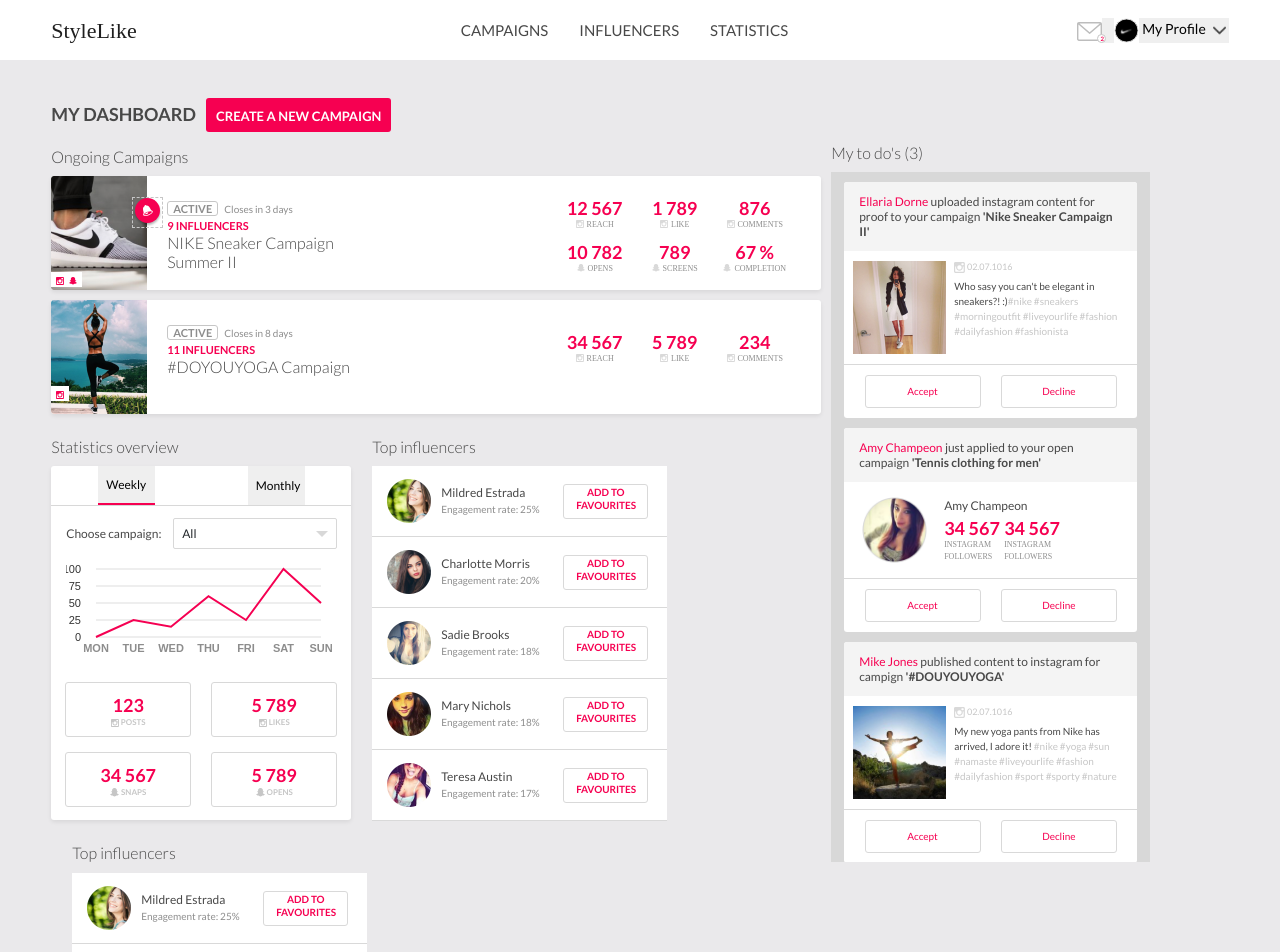
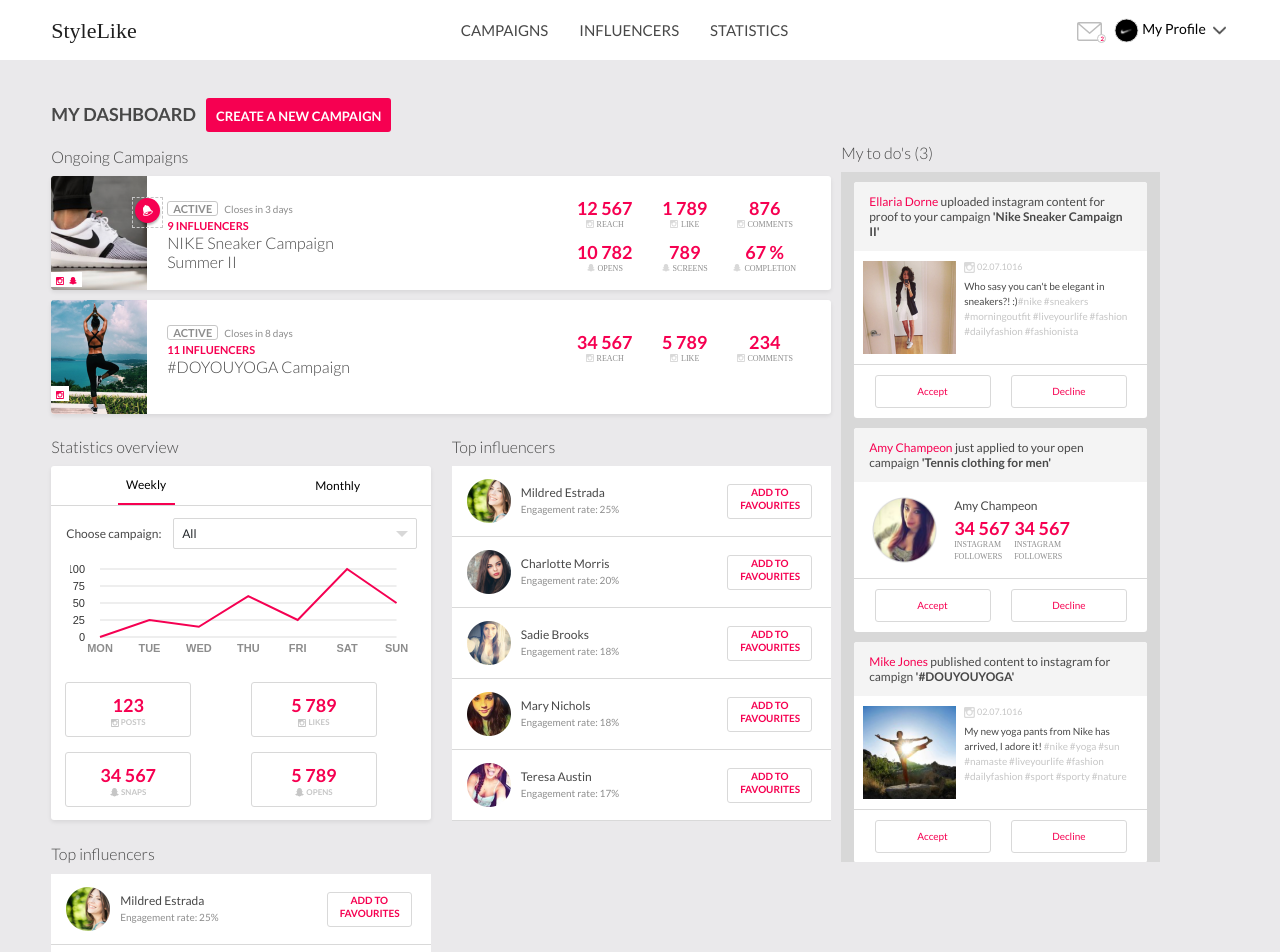
Before and after one commit to saransh-dhama/DesignTaskReact, a React (Create React App) app: page / in a window 1280 px wide. Shown: the top 952 px of the page. Built offline with nearby package versions, Linux system fonts and the light colour scheme.

Commit message:
Finished stats div

```diff
--- a/src/components/navigation/navigationComponents/desktop/elementStyles.js
+++ b/src/components/navigation/navigationComponents/desktop/elementStyles.js
@@ -75,6 +75,7 @@
 	font-size: 1.4em;
 	padding: 0px;
 	padding-left: 12px;
+	background: white;
 	img {
 		margin-right: 3px;
 	}
--- a/src/pages/home/IndexElementStyles.js
+++ b/src/pages/home/IndexElementStyles.js
@@ -46,6 +46,7 @@
 	@media (min-width: 813px) {
 		.home-page__section__container {
 			padding-left: 0px;
+			padding-right: 0px;
 		}
 	}
 `;
@@ -90,31 +91,15 @@
 
 export const StatsInfluencersWrapperDiv = styled.div`
 	padding: 13px 15px 15px 15px;
-	display: inline-flex;
-	justify-content: flex-start;
-`;
-export const StatisticsDiv = styled.div`
-	width: 300px;
-	@media (max-width: 990px) {
-		width: 100%;
-		max-width: 100%;
-		margin-right: unset;
+	display: grid;
+	grid-column-gap: 21px;
+	grid-row-gap: 23px;
+	/* grid-template-columns: 300px 297px 1fr; */
+	grid-template-columns: repeat(auto-fit, minmax(300px, 1fr));
+	@media (max-width: 813px) {
+		grid-template-columns: repeat(auto-fill, 100%);
 	}
 `;
+export const StatisticsDiv = styled.div``;
 
-export const InfluencersDiv = styled.div`
-	padding: 0px;
-	width: 33.33%;
-	min-width: 295px;
-	margin-left: 21px;
-	@media (max-width: 990px) {
-		width: 100%;
-		max-width: 100%;
-		margin-bottom: 23px;
-	}
-	@media (max-width: 813px) {
-		width: 100%;
-		max-width: 100%;
-		padding: 15px;
-	}
-`;
+export const InfluencersDiv = styled.div``;
--- a/src/pages/home/homePageComponents/statsBlock/index.js
+++ b/src/pages/home/homePageComponents/statsBlock/index.js
@@ -1,136 +1,19 @@
 import React, { useState, useEffect } from 'react';
-import styled from 'styled-components';
 import Chart from './chart';
 import Insta from '../../../../assets/svg/insta';
 import Snap from '../../../../assets/svg/snap';
-
-export const StatsDiv = styled.div`
-	width: 100%;
-	background-color: white;
-	height: 354px;
-	box-shadow: 0 2px 4px 0 rgba(0, 0, 0, 0.08);
-	border-radius: ${(props) => props.theme.radius};
-	margin-bottom: 23px;
-`;
-export const TabDiv = styled.div`
-	width: 100%;
-	height: 40px;
-	border-bottom: 1px solid #d8d8d8;
-	display: flex;
-	justify-content: space-around;
-`;
-export const TabButton = styled.button`
-	border: none;
-	width: 57px;
-	padding: 8px;
-	font-size: 1.2em;
-	${(props) =>
-		props.active
-			? `border-bottom: 2px solid ${props.theme.primaryColor};`
-			: null}
-`;
-export const DropDownDiv = styled.div`
-	width: 100%;
-	display: flex;
-	padding: 12px 14px 10px 15px;
-	align-items: baseline;
-	.text {
-		font-size: 1.2em;
-		letter-spacing: 0;
-		text-align: left;
-		margin-right: 11px;
-		width: 96px;
-	}
-	.btn-group {
-		padding: 0px;
-		.dropDownButton {
-			border: 1px solid #d8d8d8;
-			font-size: 1.2em;
-			text-align: left;
-			padding: 6px 8px;
-			height: 31px;
-			&:after {
-				border: 4px;
-				border-top: 6px solid #d8d8d8;
-				border-right: 6px solid transparent;
-				border-bottom: 0;
-				border-left: 6px solid transparent;
-				right: 8px;
-				position: absolute;
-				top: 12px;
-			}
-		}
-	}
-`;
-export const ChartDiv = styled.div`
-	width: 90%;
-	height: 98px;
-	position: relative;
-	margin: auto;
-	[dominant-baseline~='text-before-edge'] {
-		font-size: 11px !important;
-		font-weight: ${(props) => props.theme.fontBold};
-		fill: #8d8d8d !important;
-	}
-`;
-export const StatNumbersDiv = styled.div`
-	padding: 25px 14px 14px 14px;
-	display: grid;
-	grid-column-gap: 20px;
-	grid-row-gap: 15px;
-	grid-template-columns: auto auto;
-	.eachStatBlock {
-		display: flex;
-		flex-direction: column;
-		width: 126px;
-		height: 55px;
-		border: 1px solid #d8d8d8;
-		border-radius: 3px;
-		justify-content: center;
-		cursor: pointer;
-		.number {
-			font-weight: ${(props) => props.theme.fontBold};
-			font-size: 1.8em;
-			color: ${(props) => props.theme.primaryColor};
-			text-align: center;
-			display: block;
-			margin-bottom: -3px;
-		}
-		.type {
-			display: block;
-			font-weight: ${(props) => props.theme.fontBold};
-			font-size: 0.8em;
-			color: ${(props) => props.theme.colorLightEx};
-			text-align: center;
-			text-transform: uppercase;
-			svg {
-				margin-right: 2px;
-				#instaIconSvg,
-				#snap {
-					fill: ${(props) => props.theme.colorLightEx};
-				}
-			}
-		}
-		&:hover {
-			background: ${(props) => props.theme.primaryColor};
-			box-shadow: inset 0 1px 1px 0 #950031;
-			.number,
-			.type {
-				color: white;
-			}
-			svg {
-				#instaIconSvg,
-				#snap {
-					fill: white;
-				}
-			}
-		}
-	}
-`;
-
+import {
+	StatsDiv,
+	TabDiv,
+	TabButton,
+	DropDownDiv,
+	ChartDiv,
+	StatNumbersDiv,
+} from './statsBlockElementStyles';
 const StatsBlock = ({ data, ...props }) => {
 	const [isWeekly, setIsWeekly] = useState(true);
 	const [allData, setData] = useState(data.weekly);
+	const [isDropdownVisible, setDropdownVisible] = useState(false);
 	const statData = allData[0];
 	const toggleWeekly = () => {
 		setIsWeekly(!isWeekly);
@@ -148,7 +31,10 @@
 					Monthly
 				</TabButton>
 			</TabDiv>
-			<DropDownDiv className='dropdown__div'>
+			<DropDownDiv
+				className='dropdown__div'
+				isDropdownVisible={isDropdownVisible}
+			>
 				<span className='text'>Choose campaign:</span>
 				<div className='btn-group col'>
 					<button
@@ -157,19 +43,20 @@
 						data-toggle='dropdown'
 						aria-haspopup='true'
 						aria-expanded='false'
+						onClick={() => setDropdownVisible(true)}
 					>
 						All
 					</button>
 					<div className='dropdown-menu'>
-						<a className='dropdown-item' href='#'>
+						<button className='dropdown-item' href='#'>
 							All
-						</a>
-						<a className='dropdown-item' href='#'>
+						</button>
+						<button className='dropdown-item' href='#'>
 							NIKE Sneaker Campaign Summer II
-						</a>
-						<a className='dropdown-item' href='#'>
+						</button>
+						<button className='dropdown-item' href='#'>
 							#DOYOUYOGA Campaign
-						</a>
+						</button>
 					</div>
 				</div>
 			</DropDownDiv>
--- /dev/null
+++ b/src/pages/home/homePageComponents/statsBlock/statsBlockElementStyles.js
@@ -0,0 +1,137 @@
+import styled from 'styled-components';
+
+export const StatsDiv = styled.div`
+	width: 100%;
+	background-color: white;
+	height: 354px;
+	box-shadow: 0 2px 4px 0 rgba(0, 0, 0, 0.08);
+	border-radius: ${(props) => props.theme.radius};
+`;
+export const TabDiv = styled.div`
+	width: 100%;
+	height: 40px;
+	border-bottom: 1px solid #d8d8d8;
+	display: flex;
+	justify-content: space-around;
+`;
+export const TabButton = styled.button`
+	border: none;
+	width: 57px;
+	padding: 8px;
+	font-size: 1.2em;
+	background: white;
+	${(props) =>
+		props.active
+			? `border-bottom: 2px solid ${props.theme.primaryColor};`
+			: null}
+`;
+export const DropDownDiv = styled.div`
+	width: 100%;
+	display: flex;
+	padding: 12px 14px 10px 15px;
+	align-items: baseline;
+
+	.text {
+		font-size: 1.2em;
+		letter-spacing: 0;
+		text-align: left;
+		margin-right: 11px;
+		width: 96px;
+	}
+	.btn-group {
+		padding: 0px;
+		.dropDownButton {
+			border: 1px solid #d8d8d8;
+			font-size: 1.2em;
+			text-align: left;
+			padding: 6px 8px;
+			height: 31px;
+			&:after {
+				border: 4px;
+				border-top: 6px solid #d8d8d8;
+				border-right: 6px solid transparent;
+				border-bottom: 0;
+				border-left: 6px solid transparent;
+				right: 8px;
+				position: absolute;
+				top: 12px;
+			}
+		}
+		.dropdown-menu {
+			width: 100%;
+			${(props) =>
+				props.isDropdownVisible ? 'display: block;' : 'display: none;'}
+			button {
+				background: white;
+				font-size: 1.2em;
+			}
+		}
+	}
+`;
+export const ChartDiv = styled.div`
+	width: 90%;
+	height: 98px;
+	position: relative;
+	margin: auto;
+	[dominant-baseline~='text-before-edge'] {
+		font-size: 11px !important;
+		font-weight: ${(props) => props.theme.fontBold};
+		fill: #8d8d8d !important;
+	}
+`;
+export const StatNumbersDiv = styled.div`
+	padding: 25px 14px 14px 14px;
+	display: grid;
+	grid-column-gap: 20px;
+	grid-row-gap: 15px;
+	grid-template-columns: auto auto;
+	.eachStatBlock {
+		display: flex;
+		flex-direction: column;
+		height: 55px;
+		border: 1px solid #d8d8d8;
+		border-radius: 3px;
+		justify-content: center;
+		cursor: pointer;
+		@media (min-width: 990px) {
+			width: 126px;
+		}
+		.number {
+			font-weight: ${(props) => props.theme.fontBold};
+			font-size: 1.8em;
+			color: ${(props) => props.theme.primaryColor};
+			text-align: center;
+			display: block;
+			margin-bottom: -3px;
+		}
+		.type {
+			display: block;
+			font-weight: ${(props) => props.theme.fontBold};
+			font-size: 0.8em;
+			color: ${(props) => props.theme.colorLightEx};
+			text-align: center;
+			text-transform: uppercase;
+			svg {
+				margin-right: 2px;
+				#instaIconSvg,
+				#snap {
+					fill: ${(props) => props.theme.colorLightEx};
+				}
+			}
+		}
+		&:hover {
+			background: ${(props) => props.theme.primaryColor};
+			box-shadow: inset 0 1px 1px 0 #950031;
+			.number,
+			.type {
+				color: white;
+			}
+			svg {
+				#instaIconSvg,
+				#snap {
+					fill: white;
+				}
+			}
+		}
+	}
+`;
```
